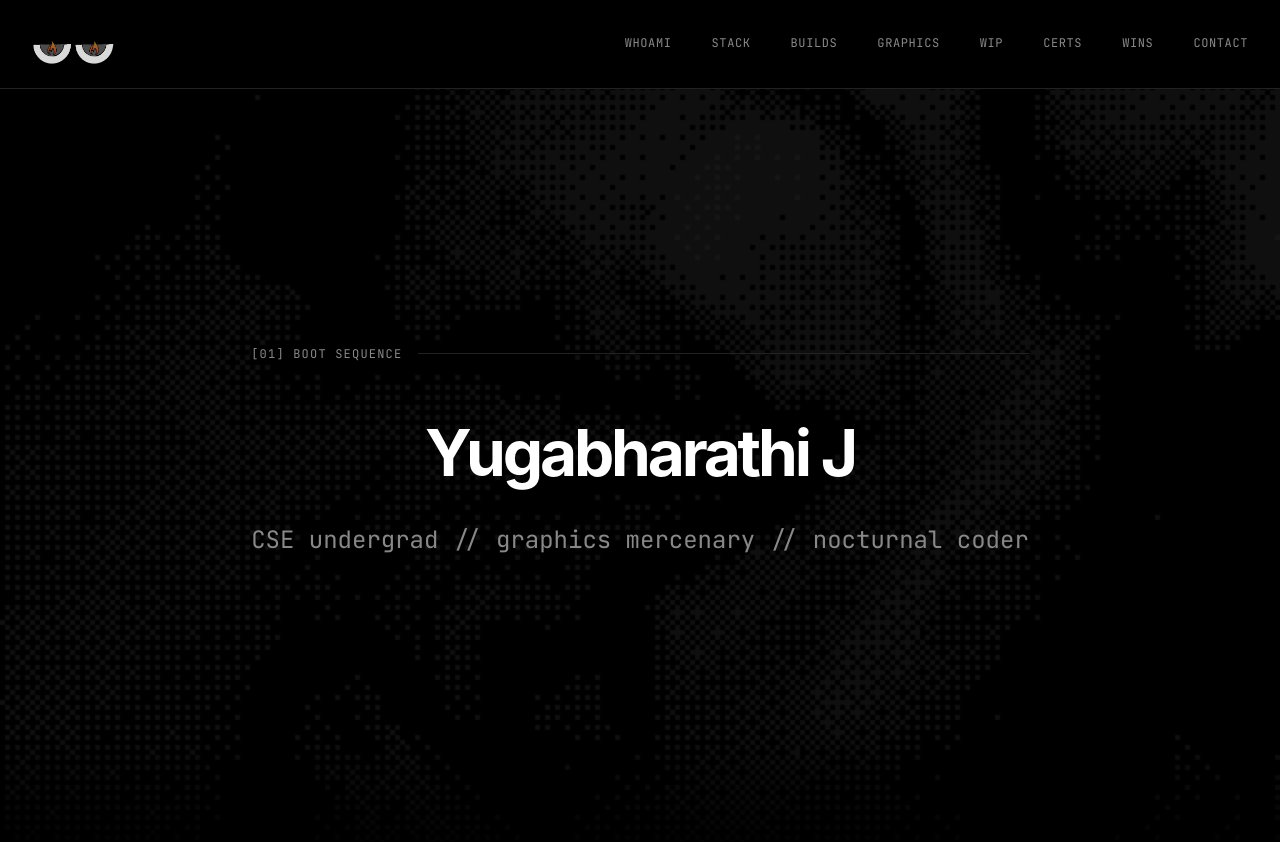
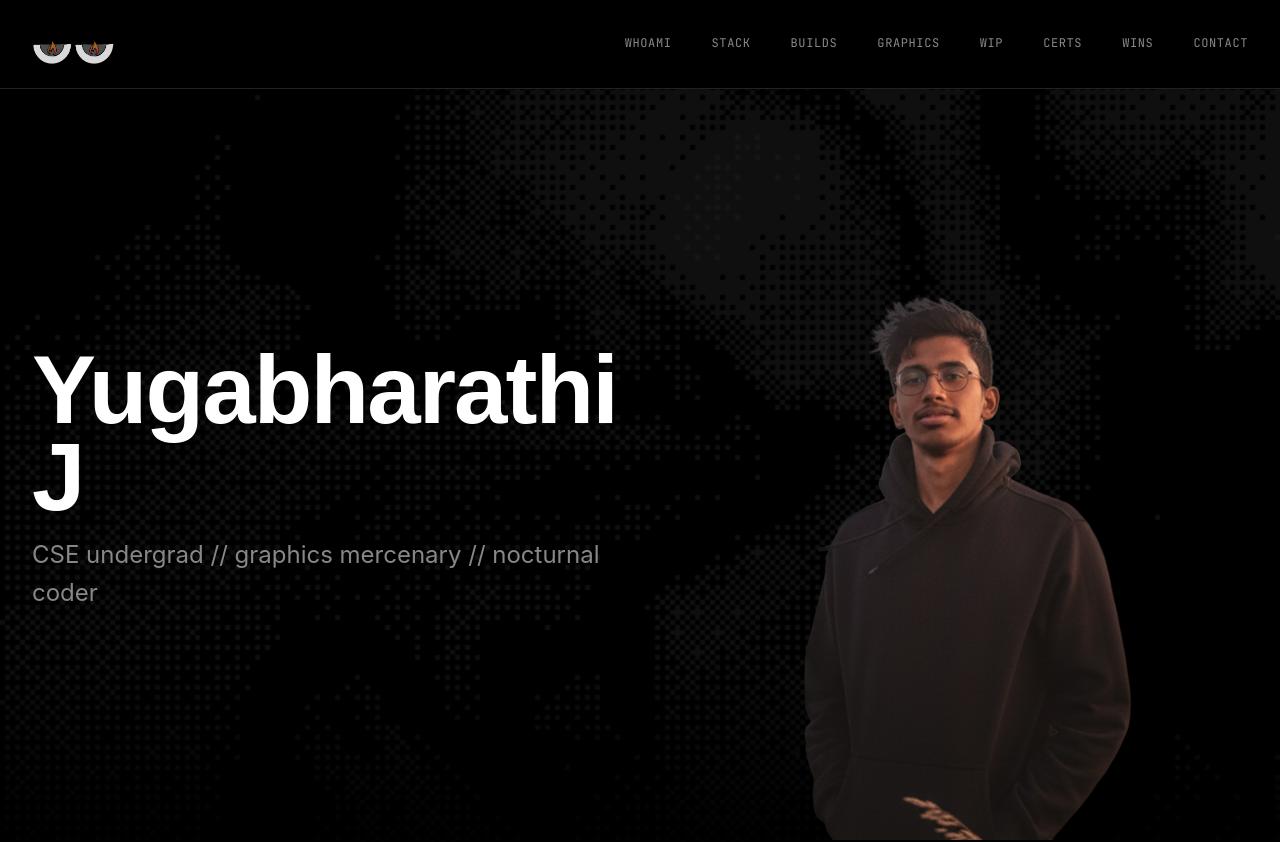
Before and after one commit to spiicez21/SPiceZ-Portfolio, a React (Vite) app: page / in a window 1280 px wide. Shown: the top 842 px of the page. Built offline with nearby package versions, Linux system fonts and the light colour scheme.

Commit message:
feat: Implement interactive hero section with animated text, dither background, and mouse-hover portrait reveal.

```diff
--- a/src/components/sections/HeroBootSequence.css
+++ b/src/components/sections/HeroBootSequence.css
@@ -1,9 +1,6 @@
-.hero-section {
-    min-height: 100vh;
-    display: flex;
-    align-items: center;
-    justify-content: center;
+.hero-boot-wrapper {
     position: relative;
+    width: 100%;
     overflow: hidden;
 }
 
@@ -13,7 +10,7 @@
     left: 0;
     width: 100%;
     height: 100%;
-    z-index: 0;
+    z-index: 1;
 }
 
 .hero-overlay-fade {
@@ -21,69 +18,87 @@
     bottom: 0;
     left: 0;
     width: 100%;
-    height: 150px;
-    /* Adjust fade height */
-    background: linear-gradient(to bottom, transparent, var(--bg));
-    z-index: 1;
+    height: 30%;
+    background: linear-gradient(to bottom, transparent, #000);
+    z-index: 2;
     pointer-events: none;
 }
 
-.hero-content {
+.hero-container {
+    width: 100%;
+    max-width: 1400px;
+    margin: 0 auto;
+    padding: 0 2rem;
+    display: grid;
+    grid-template-columns: 1fr 1fr;
+    /* Split layout */
+    gap: 2rem;
+    align-items: center;
     position: relative;
-    z-index: 2;
-    text-align: center;
+    z-index: 3;
+    height: 100vh;
+}
+
+.hero-content-left {
+    display: flex;
+    flex-direction: column;
+    justify-content: center;
+    align-items: flex-start;
+    text-align: left;
     mix-blend-mode: difference;
-    /* Optional: ensures text is readable */
+    /* Ensure text is visible over background */
 }
 
 .hero-name {
-    font-size: 4rem;
+    font-family: 'Space Grotesk', sans-serif;
+    font-size: clamp(3rem, 8vw, 6rem);
     font-weight: 700;
+    line-height: 0.9;
+    color: #fff;
     margin-bottom: 1rem;
-    color: var(--ink);
-    letter-spacing: -0.05em;
+    letter-spacing: -0.02em;
 }
 
 .hero-tagline {
-    font-size: 1.5rem;
-    color: var(--ink-muted);
-    font-family: var(--font-mono);
+    font-family: 'Inter', sans-serif;
+    font-size: clamp(1rem, 2vw, 1.5rem);
+    color: #888;
+    max-width: 600px;
 }
 
-.scroll-indicator {
-    position: absolute;
-    bottom: 2rem;
-    left: 50%;
-    transform: translateX(-50%);
-    width: 2px;
-    height: 60px;
-    overflow: hidden;
-    z-index: 2;
+.hero-portrait-right {
+    width: 100%;
+    height: 100%;
+    display: flex;
+    justify-content: center;
+    align-items: center;
+    position: relative;
 }
 
-.scroll-line {
-    width: 100%;
-    height: 100%;
-    background: linear-gradient(to bottom, transparent, var(--ink), transparent);
-    animation: scrollDrop 2s ease-in-out infinite;
-}
-
-@keyframes scrollDrop {
-    0% {
-        transform: translateY(-100%);
+/* Mobile Layout */
+@media (max-width: 900px) {
+    .hero-container {
+        grid-template-columns: 1fr;
+        grid-template-rows: auto 1fr;
+        padding-top: 5rem;
+        gap: 1rem;
+        text-align: center;
     }
 
-    100% {
-        transform: translateY(100%);
+    .hero-content-left {
+        align-items: center;
+        text-align: center;
+        order: 1;
+        /* Text first */
+    }
+
+    .hero-portrait-right {
+        order: 2;
+        /* Portrait second */
+        height: 50vh;
+    }
+
+    .hero-name {
+        font-size: clamp(2.5rem, 10vw, 4rem);
     }
 }
-
-@media (max-width: 768px) {
-    .hero-name {
-        font-size: 2.5rem;
-    }
-
-    .hero-tagline {
-        font-size: 1rem;
-    }
-}
--- a/src/components/sections/HeroBootSequence.tsx
+++ b/src/components/sections/HeroBootSequence.tsx
@@ -1,11 +1,11 @@
 import { useEffect, useRef, useState, lazy, Suspense } from 'react';
 import { gsap } from '../../lib/animations/gsapClient';
-import SectionFrame from '../ui/SectionFrame';
 import heroDataRaw from '../../content/hero.json';
 import './HeroBootSequence.css';
 
-// Lazy load heavy 3D component
+// Lazy load components
 const Dither = lazy(() => import('../ui/Dither'));
+const HeroPortrait = lazy(() => import('../ui/HeroPortrait'));
 
 interface HeroData {
     name: string;
@@ -80,8 +80,8 @@ const HeroBootSequence = () => {
                 <div className="hero-overlay-fade" />
             </div>
 
-            <SectionFrame id="boot-sequence" className="hero-section" hideHeader number="01" label="BOOT SEQUENCE">
-                <div className="hero-content">
+            <div className="hero-container">
+                <div className="hero-content-left">
                     <div ref={nameRef} className="hero-name">
                         {heroData.name}
                     </div>
@@ -89,7 +89,13 @@ const HeroBootSequence = () => {
                         {heroData.tagline}
                     </div>
                 </div>
-            </SectionFrame>
+
+                <div className="hero-portrait-right">
+                    <Suspense fallback={null}>
+                        <HeroPortrait />
+                    </Suspense>
+                </div>
+            </div>
         </div>
     );
 };
--- /dev/null
+++ b/src/components/ui/HeroPortrait.tsx
@@ -0,0 +1,80 @@
+import { useRef, useState, useEffect } from 'react';
+
+export default function HeroPortrait() {
+    const containerRef = useRef<HTMLDivElement>(null);
+    const [position, setPosition] = useState({ x: -1000, y: -1000 }); // Start off-screen
+
+    const handleMouseMove = (e: React.MouseEvent<HTMLDivElement>) => {
+        if (!containerRef.current) return;
+
+        const rect = containerRef.current.getBoundingClientRect();
+        const x = e.clientX - rect.left;
+        const y = e.clientY - rect.top;
+
+        // Update CSS variables for performance if possible, or state if simple
+        // Using state for Reactiveness, or direct style for perf
+        // Let's use direct style manipulation for 60fps smoothness without re-renders
+        containerRef.current.style.setProperty('--x', `${x}px`);
+        containerRef.current.style.setProperty('--y', `${y}px`);
+    };
+
+    const handleMouseLeave = () => {
+        // Reset or hide
+        // Let's just move it off screen or keep last pos?
+        // User said "hover revel", implying it hides on leave?
+        // Let's hide it by moving mask away
+        if (containerRef.current) {
+            containerRef.current.style.setProperty('--x', '-1000px');
+            containerRef.current.style.setProperty('--y', '-1000px');
+        }
+    };
+
+    return (
+        <div
+            ref={containerRef}
+            onMouseMove={handleMouseMove}
+            onMouseLeave={handleMouseLeave}
+            style={{
+                position: 'relative',
+                width: '100%',
+                height: '100%',
+                display: 'flex',
+                justifyContent: 'center',
+                alignItems: 'center',
+                cursor: 'crosshair', // Optional
+                overflow: 'hidden'
+            } as React.CSSProperties}
+        >
+            {/* Base Image (Normal) */}
+            <img
+                src="/Picture/normal-main.png"
+                alt="Portrait"
+                style={{
+                    position: 'absolute',
+                    height: '90%', // Adjust size as needed
+                    width: 'auto',
+                    objectFit: 'contain',
+                    zIndex: 1,
+                    pointerEvents: 'none' // Let events pass to container
+                }}
+            />
+
+            {/* Reveal Image (Dithered) */}
+            <img
+                src="/Picture/dithered-main.png"
+                alt="Portrait Dithered"
+                style={{
+                    position: 'absolute',
+                    height: '90%',
+                    width: 'auto',
+                    objectFit: 'contain',
+                    zIndex: 2,
+                    pointerEvents: 'none',
+                    // The CSS Mask Logic
+                    maskImage: 'radial-gradient(circle 250px at var(--x, -1000px) var(--y, -1000px), black 20%, transparent 100%)',
+                    WebkitMaskImage: 'radial-gradient(circle 250px at var(--x, -1000px) var(--y, -1000px), black 20%, transparent 100%)',
+                }}
+            />
+        </div>
+    );
+}
```
Also changed, not shown: public/Picture/dithered-main.png (added), public/Picture/normal-main.png (added).
